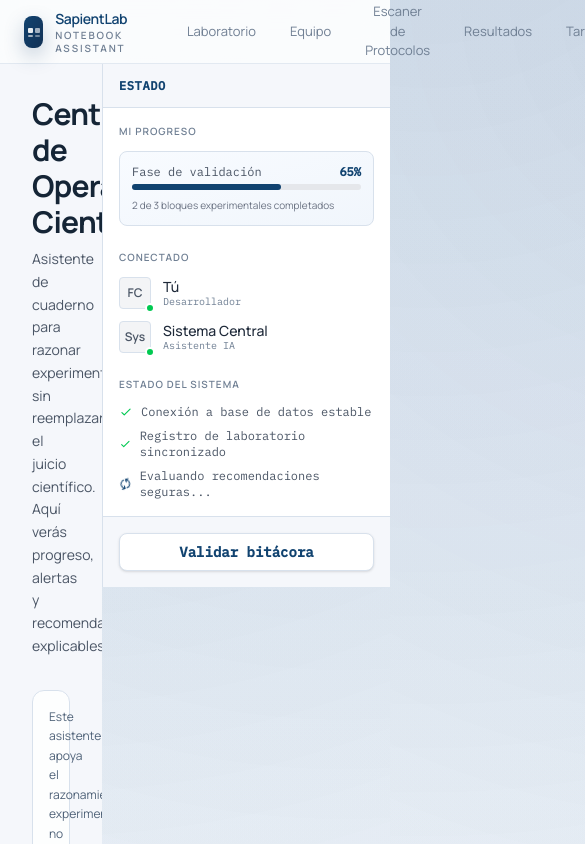
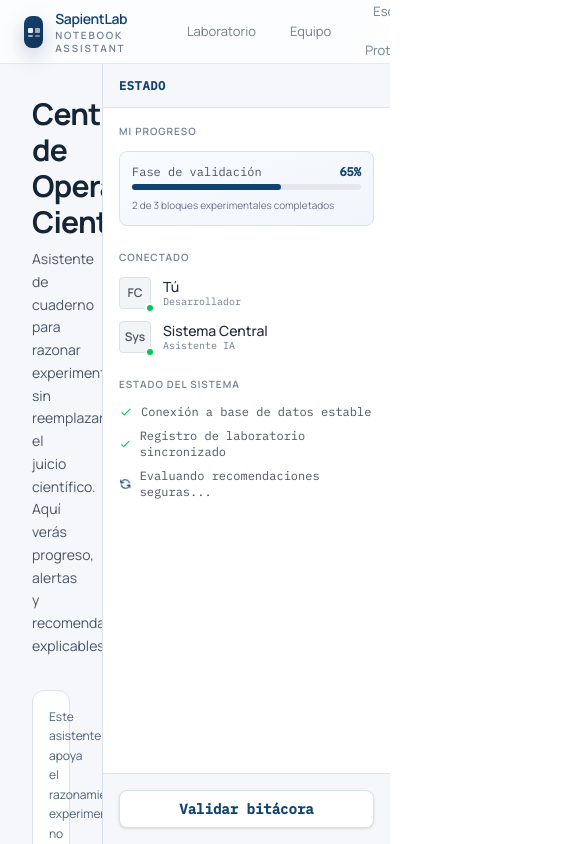
Before and after one commit to Sapient-Lab/Frontend, a React (Vite) app: page /app in a window 390 px wide. Shown: the top 844 px of the page, 585 px wide, since content can reach past the window. Built offline with nearby package versions, Linux system fonts and the light colour scheme.

Commit message:
feat: ajustar estilos de diseño para mejorar la responsividad y el comportamiento de los componentes

```diff
--- a/src/components/laboratory/ChatAgent.tsx
+++ b/src/components/laboratory/ChatAgent.tsx
@@ -99,9 +99,9 @@ export default function ChatAgent({ onInsertCode, editorContext }: ChatAgentProp
   };
 
   return (
-    <div className="flex flex-col h-full bg-[#fbfbfb]">
+    <div className="flex flex-col h-full min-h-0 bg-[#fbfbfb]">
       {/* Zona de mensajes */}
-      <div className="flex-1 overflow-y-auto p-4 space-y-4" ref={scrollRef}>
+      <div className="flex-1 min-h-0 overflow-y-auto p-4 space-y-4" ref={scrollRef}>
         {messages.map((msg, idx) => (
           <div key={idx} className={`flex ${msg.role === 'user' ? 'justify-end' : 'justify-start'}`}>
             <div
--- a/src/components/layout/RootLayout.tsx
+++ b/src/components/layout/RootLayout.tsx
@@ -9,11 +9,11 @@ type Props = {
 
 export default function RootLayout({ children }: Props) {
   return (
-    <div className="flex flex-col min-h-screen">
+    <div className="flex flex-col h-screen overflow-hidden">
       <Topbar />
-      <div className="flex flex-1 overflow-hidden">
+      <div className="flex flex-1 min-h-0 overflow-hidden">
         <Sidebar />
-        <main className="flex-1 overflow-hidden p-0 bg-lab-bg">
+        <main className="flex-1 h-full overflow-hidden p-0 bg-lab-bg">
           {children}
         </main>
         <TeamPanel />
--- a/src/pages/LabWorkspace.tsx
+++ b/src/pages/LabWorkspace.tsx
@@ -222,8 +222,8 @@ export function processData(rawData) {
       )}
 
       {/* Panel Izquierdo: Log de Tareas / Comentarios */}
-      <div className="w-full md:w-1/3 bg-surface border border-lab-border rounded-lg flex flex-col overflow-hidden shadow-sm">
-        <div className="h-10 bg-lab-bg border-b border-lab-border flex items-center px-4 justify-between">
+      <div className="w-full md:w-1/3 bg-surface border border-lab-border rounded-lg flex flex-col overflow-hidden shadow-sm min-h-0">
+        <div className="h-10 shrink-0 bg-lab-bg border-b border-lab-border flex items-center px-4 justify-between">
           <h2 className="text-xs font-mono font-semibold text-accent uppercase tracking-wider">
             {projectMode === 'solo' ? 'Mi Registro' : 'Log de Equipo'}
           </h2>
@@ -234,7 +234,7 @@ export function processData(rawData) {
         </div>
 
         {/* Cambiamos el Log estático por el Chat del Agente */}
-        <div className="flex-1 overflow-hidden">
+        <div className="flex-1 min-h-0 overflow-hidden">
           <ChatAgent onInsertCode={handleInsertCode} editorContext={code} />
         </div>
       </div>
```
